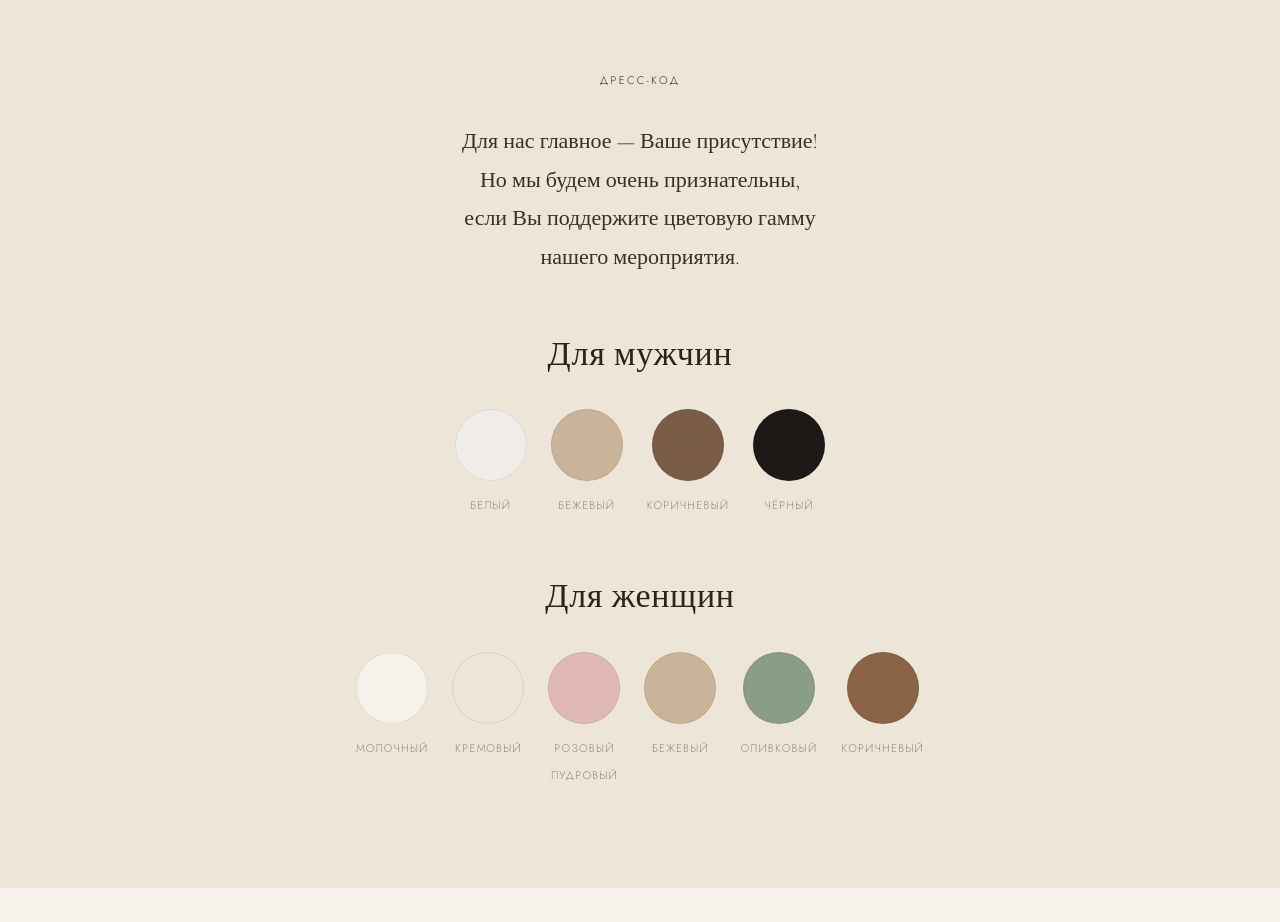
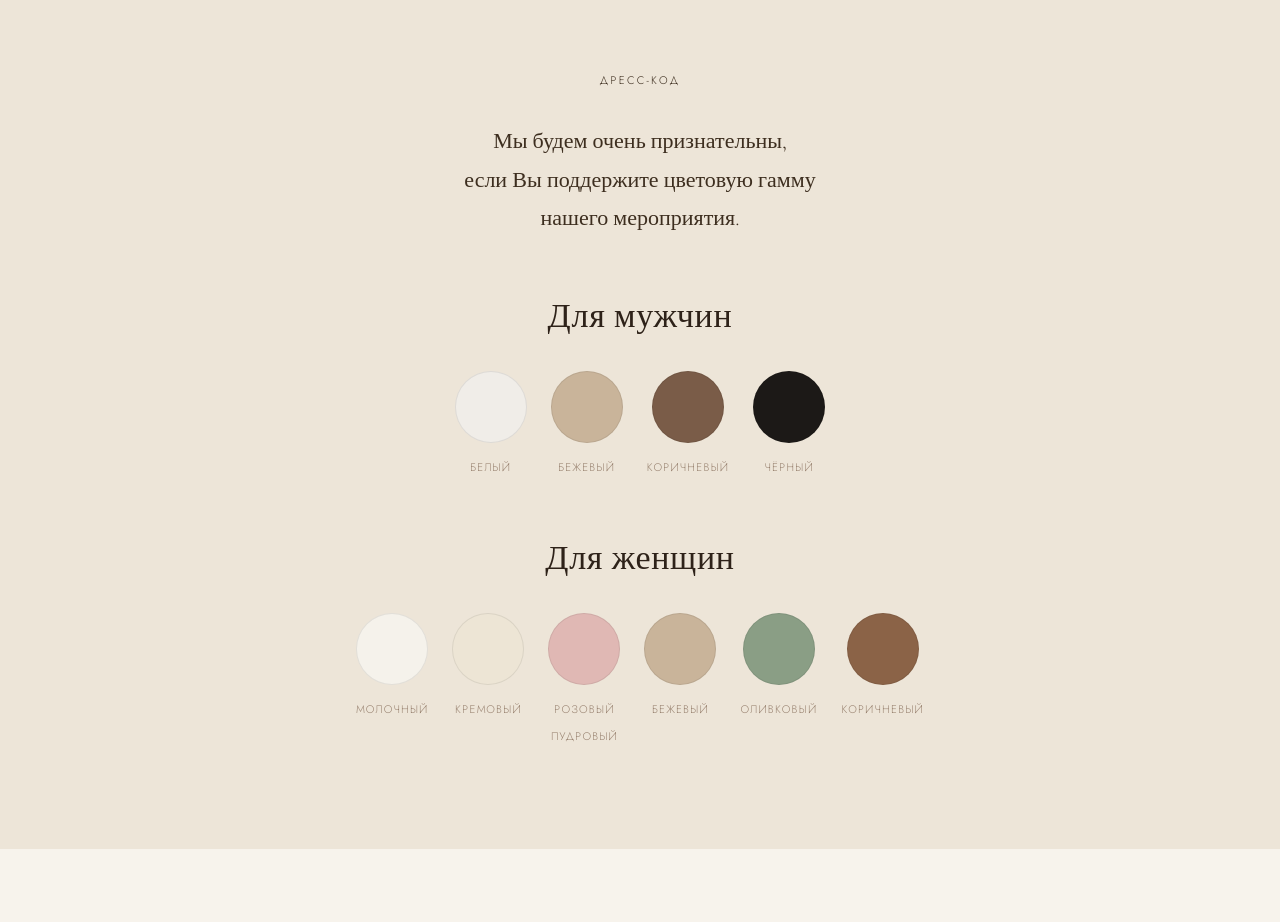
Before and after one commit to tkachev22/wedding2409, a plain HTML site: page index.html in a window 1280 px wide. Shown: the part 3340-4262 px from the top of the page. Drawn offline with nearby package versions, Linux system fonts and the light colour scheme.

Commit message:
Add files via upload
с фавиконом и с исправленным текстом дресс кода

```diff
--- a/index.html
+++ b/index.html
@@ -1,6 +1,7 @@
 <!DOCTYPE html>
 <html lang="ru">
 <head>
+<link rel="icon" type="image/x-icon" href="favicon.ico">
 <meta charset="UTF-8">
 <meta name="viewport" content="width=device-width, initial-scale=1.0">
 <title>Павел & Анастасия · 24.09.2026</title>
@@ -631,8 +632,7 @@
   <div>
     <span class="section-label" style="display:block;text-align:center;">Дресс-код</span>
     <p class="dresscode-text" style="margin-top:32px;">
-      Для нас главное — Ваше присутствие!<br>
-      Но мы будем очень признательны,<br>
+      Мы будем очень признательны,<br>
       если Вы поддержите цветовую гамму<br>
       нашего мероприятия.
     </p>
```
Also changed, not shown: favicon.ico (added).
